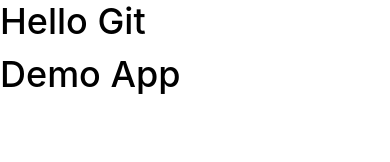
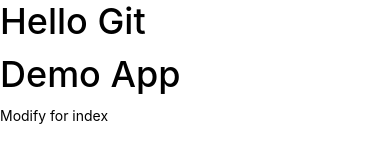
Before and after one commit to crazymarion820/demoApp1, a website: page www/index.html in a window 390 px wide. Drawn offline with Linux system fonts and the light colour scheme; some packages are replaced by stand-ins of ours; files that its build step writes are made by us from their sources.

Commit message:
modify index

```diff
--- a/www/index.html
+++ b/www/index.html
@@ -29,6 +29,7 @@
       </ion-header-bar>
       <ion-content>
         <h1>Demo App</h1>
+        <p>Modify for index</p>
       </ion-content>
     </ion-pane>
   </body>
```
